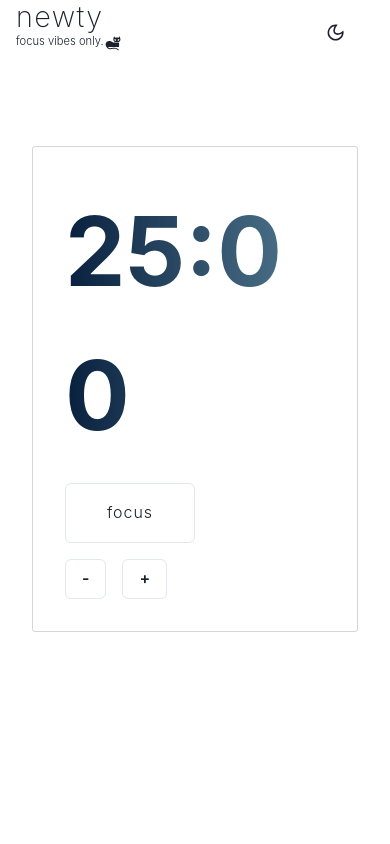
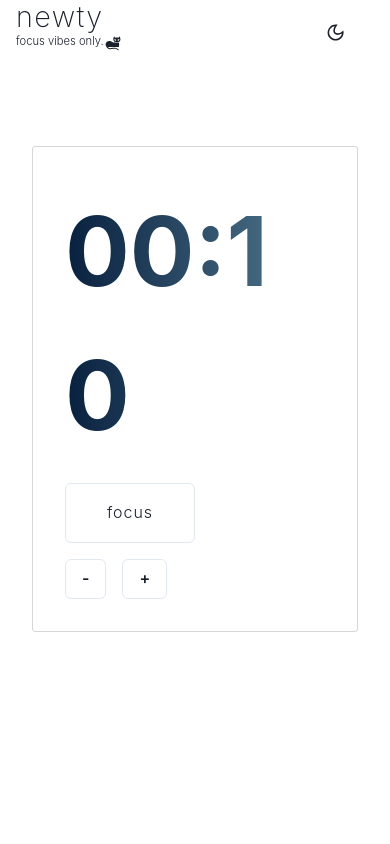
Before and after one commit to jeremiahcanlas/newty, a Next.js app: page / in a window 390 px wide. Shown: the top 844 px of the page. Built offline with nearby package versions, Linux system fonts and the light colour scheme.

Commit message:
audio issues might be resolved on mobile

```diff
--- a/components/Timer.tsx
+++ b/components/Timer.tsx
@@ -11,8 +11,8 @@ import { useState, useEffect } from "react";
 const Timer = () => {
   const { colorMode } = useColorMode();
   const [audio, setAudio]: any = useState(null);
-  const [minutes, setMins] = useState(25);
-  const [seconds, setSecs] = useState(0);
+  const [minutes, setMins] = useState(0);
+  const [seconds, setSecs] = useState(10);
   const [active, setActive] = useState(false);
   const [status, setStatus] = useState("focus");
   const [paused, setPaused] = useState(false);
@@ -28,6 +28,10 @@ const Timer = () => {
   }, []);
 
   let interval: any;
+
+  const playAlarm = () => {
+    audio.play();
+  };
 
   const countDown = () => {
     const start = Date.now();
@@ -48,7 +52,7 @@ const Timer = () => {
         setActive(false);
         setMins(0);
         setSecs(6);
-        audio.play();
+        playAlarm();
       }
 
       if (diff <= 0 && status === "rest") {
@@ -57,7 +61,7 @@ const Timer = () => {
         setActive(false);
         setMins(0);
         setSecs(10);
-        audio.play();
+        playAlarm();
       }
 
       if (diff <= 0) {
```
